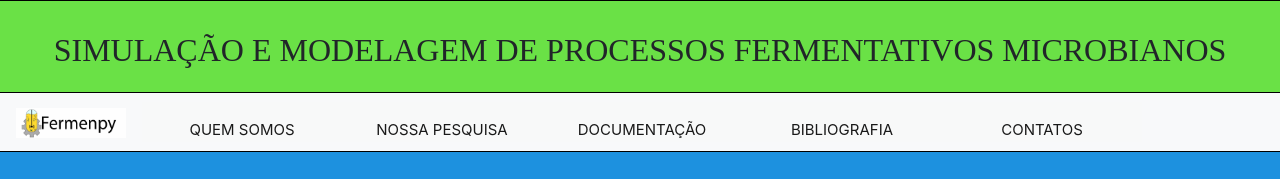
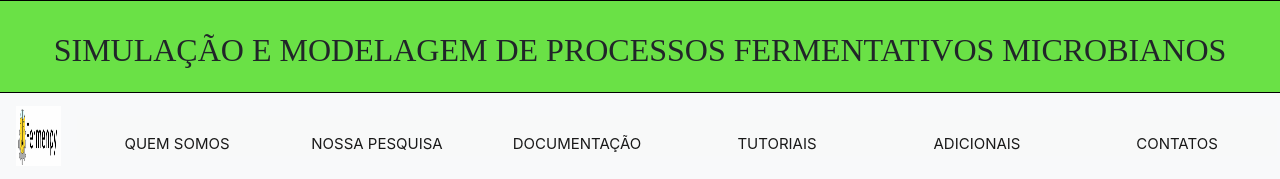
Before and after one commit to BrunaAQ/Documentacao_fermenpy, a plain HTML site: page index.html in a window 1280 px wide. Shown: the top 179 px of the page. Drawn offline with nearby package versions, Linux system fonts and the light colour scheme; some packages are replaced by stand-ins of ours.

Commit message:
Adição arquivos html externos

```diff
--- a/index.html
+++ b/index.html
@@ -23,7 +23,7 @@
         <nav class = "menu">
             <nav class="navbar navbar-expand-lg navbar-light bg-light " >
                 <a class="navbar-brand" href="#">
-                    <img src = "img/logo.jpeg" width = 110px, height = 30px >
+                    <img src="img/logo.jpeg" width="45" height="60">
                 </a>
                 <div class = "collapse navbar-collapse">
                     <ul class = "navbar-nav">
@@ -85,9 +85,14 @@
                                         </li>
                                     </ul>
                                 </li>
+                                <li class = "nav-item">
+                                    <a class = "nav-link active" href = "#referencias"> BIBLIOGRAFIA </a> </li>
+                                </li>
                             </ul>
                         </li>
-                        <li class ="nav-item active"> <a class = "nav-link" href = "#referencias"> BIBLIOGRAFIA </a> </li>
+
+                        <li class ="nav-item active"> <a class = "nav-link" href = "tutorial.html"> TUTORIAIS </a> </li>
+                        <li class ="nav-item active"> <a class = "nav-link" href = "covid.html"> ADICIONAIS </a> </li>
                         <li class ="nav-item active"> <a class = "nav-link" href = "#contatos"> CONTATOS </a> </li>
 
                     </ul>
```
